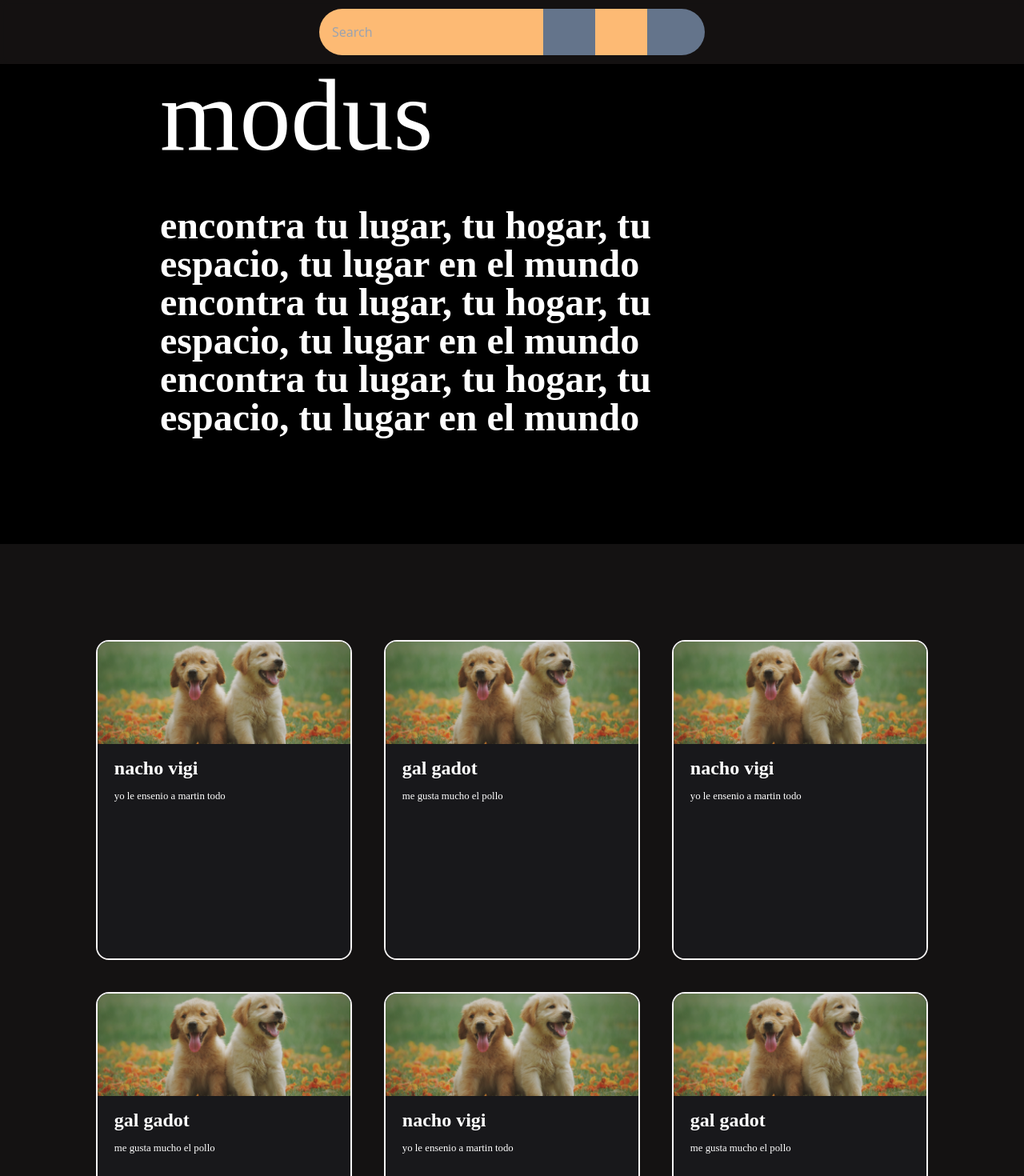
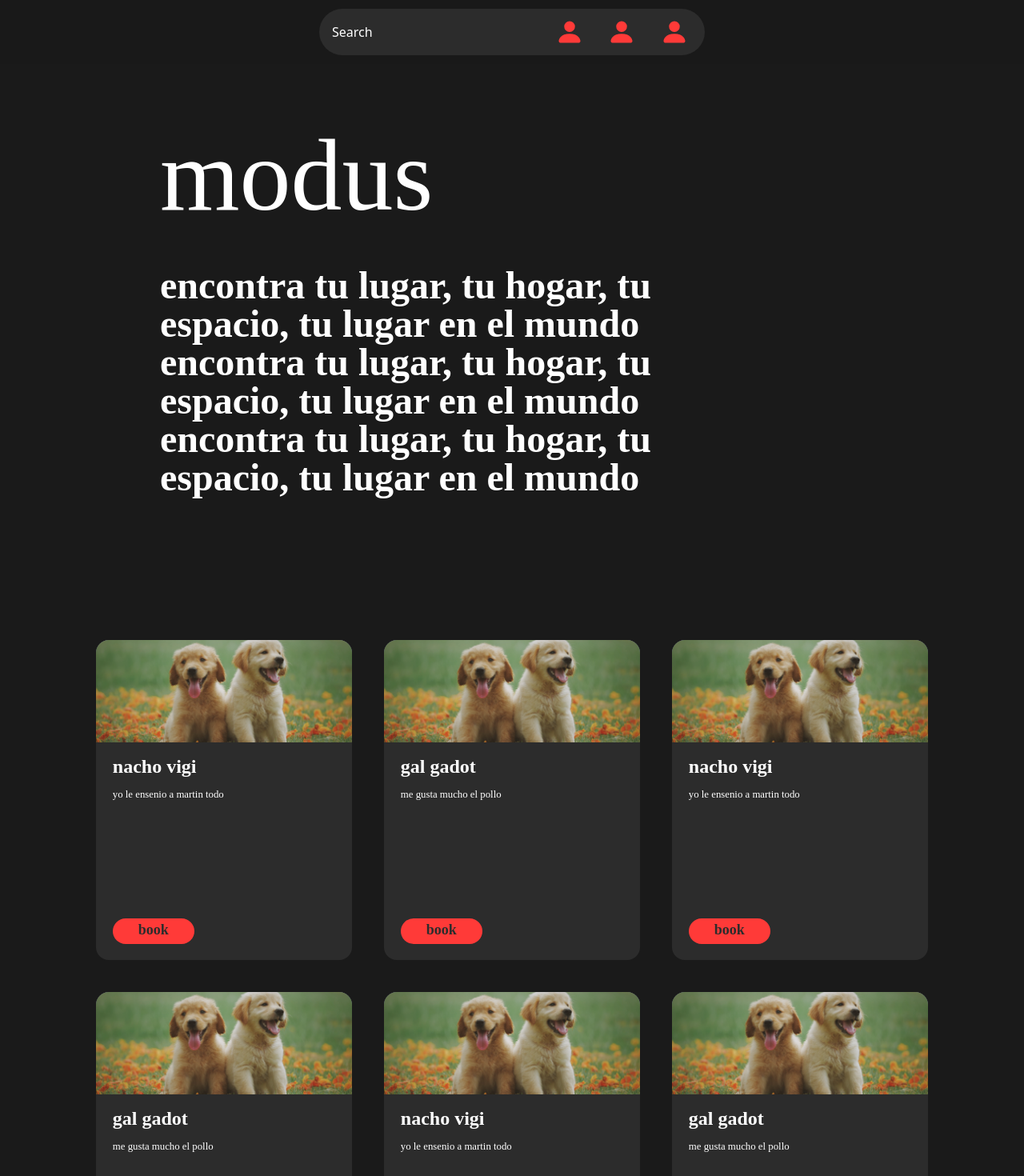
Before and after one commit to martinzutel/domus, a Next.js app: page /displaypage in a window 1280 px wide. Shown: the top 1470 px of the page at 80% size. Built offline with nearby package versions, Linux system fonts and the light colour scheme; a web font is replaced by a local one.

Commit message:
Test buttons New colors
Added new buttons to test the design of the cards and added a new color scheme which is now applied to everything in the display page.

```diff
--- a/package.json
+++ b/package.json
@@ -12,6 +12,7 @@
     "next": "14.1.3",
     "react": "^18",
     "react-dom": "^18",
+    "react-icons": "^5.0.1",
     "react-scroll": "^1.9.0",
     "smoothscroll-polyfill": "^0.4.4"
   },
--- a/src/components/cardcomponent.tsx
+++ b/src/components/cardcomponent.tsx
@@ -1,4 +1,6 @@
 import Image from 'next/image';
+import Link from 'next/link';
+
 
 type CardComponentProps = {
   title: string;
@@ -9,14 +11,25 @@ type CardComponentProps = {
 const CardComponent: React.FC<CardComponentProps> = ({ title, description, image }) => {
   return (
 
-      <div className=" h-[400px] w-[320px]  grid grid-rows-[8rem,1fr]  overflow-hidden rounded-[1rem]  border-2 border-secondarycolor">
+      <div className=" h-[400px] w-[320px]  grid grid-rows-[8rem,1fr]  overflow-hidden rounded-[1rem]   border-secondarycolor">
         <div className="top-0 w-full bg-slate-500 relative">
           <Image src={image} layout="fill" objectFit="cover" objectPosition="center" quality={100} alt="hero"/>
         </div>
-        <div className="w-full bg-zinc-900 p-[1.3rem]">
-          <p className="text-white font-bold text-[1.5rem] leading-[1.2rem] font-sofia-pro mb-[1rem]">{title}</p>
-          <p className="text-white text-[0.8rem] font-sofia-pro line-clamp-6">{description}</p>
+        <div className="w-full bg-darkgre p-[1.3rem]">
+          <div className='h-[200px]'>
+            <p className="text-white font-bold text-[1.5rem] leading-[1.2rem] font-sofia-pro mb-[1rem]">{title}</p>
+            <p className="text-white text-[0.8rem] font-sofia-pro line-clamp-6">{description}</p>
+          </div>
+
+
+          <Link href="/login" className='border-solid   text-darkgre font-black bg-coolred  text-lg pt-[0.28rem] pb-[0.47rem]  px-[2rem] rounded-full mr-[0.7rem] font-sofia-pro'>
+            book
+          </Link>
         </div>
+
+
+
+
       </div>
 
   );
--- a/src/components/intro.tsx
+++ b/src/components/intro.tsx
@@ -4,9 +4,9 @@ const Intro = () => {
 
 
   return (
-    <div className="h-[600px] w-full bg-black flex items-center justify-start px-[200px]">
+    <div className="h-[600px] w-full bg-maincolor flex items-center justify-start px-[200px]">
 
-       <div className=" h-[600px] w-[750px]">
+       <div className=" h-[650px] w-[750px] pt-[100px]">
             <p className="font-sofia-pro font-thin text-9xl text-white mb-[50px]">
                 modus
             </p>
--- a/src/components/searchbar.tsx
+++ b/src/components/searchbar.tsx
@@ -1,16 +1,17 @@
 import React from 'react'
+import { BsFillPersonFill } from "react-icons/bs";
 
 const Searchbar = () => {
 
     return (
         <div className='w-full h-[52px] flex justify-center items-center'>
         <div className='rounded-l-full h-[58px] w-[280px]'>
-            <input type="text" placeholder='Search' className='h-[58px] w-[280px] bg-orange-300 outline-none rounded-l-full pl-4'/>
+            <input type="text" placeholder='Search' className='h-[58px] w-[280px] bg-darkgre placeholder-white outline-none rounded-l-full pl-4'/>
         </div>
 
-        <button className='h-[58px] w-[65px] bg-slate-500'></button>
-        <button className='h-[58px] w-[65px] bg-orange-300'></button>
-        <button className='h-[58px] w-[72px] bg-slate-500 rounded-r-full'></button>
+        <button className='h-[58px] w-[65px] bg-darkgre text-4xl flex justify-center items-center text-coolred hover:bg-coolred hover:text-darkgre'> <BsFillPersonFill/> </button>
+        <button className='h-[58px] w-[65px] bg-darkgre text-4xl flex justify-center items-center text-coolred hover:bg-coolred hover:text-darkgre'> <BsFillPersonFill/>  </button>
+        <button className='h-[58px] w-[72px] bg-darkgre rounded-r-full text-4xl flex justify-center items-center text-coolred hover:bg-coolred hover:text-darkgre'> <BsFillPersonFill className='mr-[5px]'/> </button>
     </div>
     )
 
--- a/tailwind.config.ts
+++ b/tailwind.config.ts
@@ -9,8 +9,11 @@ const config: Config = {
   theme: {
     extend: {
       colors: {
-        maincolor: 'rgb(20, 18, 18)',
+        maincolor: 'rgb(26, 26, 26)',
         secondarycolor: 'rgb(246, 244, 244)',
+        darkgre: 'rgb(44, 44, 44)',
+        coolred: 'rgb(255 58, 56)',
+
 
 
 
```
Also changed, not shown: 1 other file (tests, documents, lock files or other folders).
